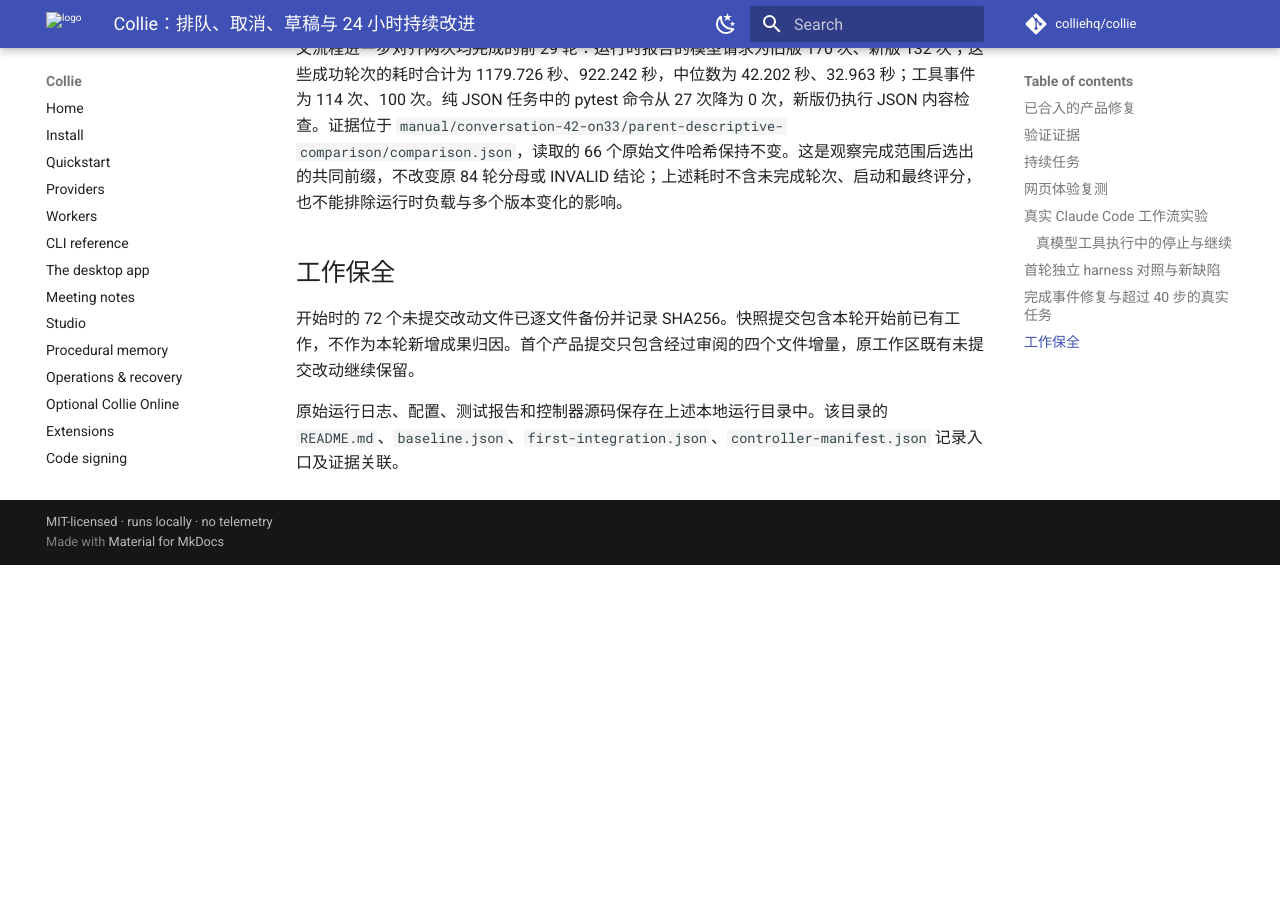
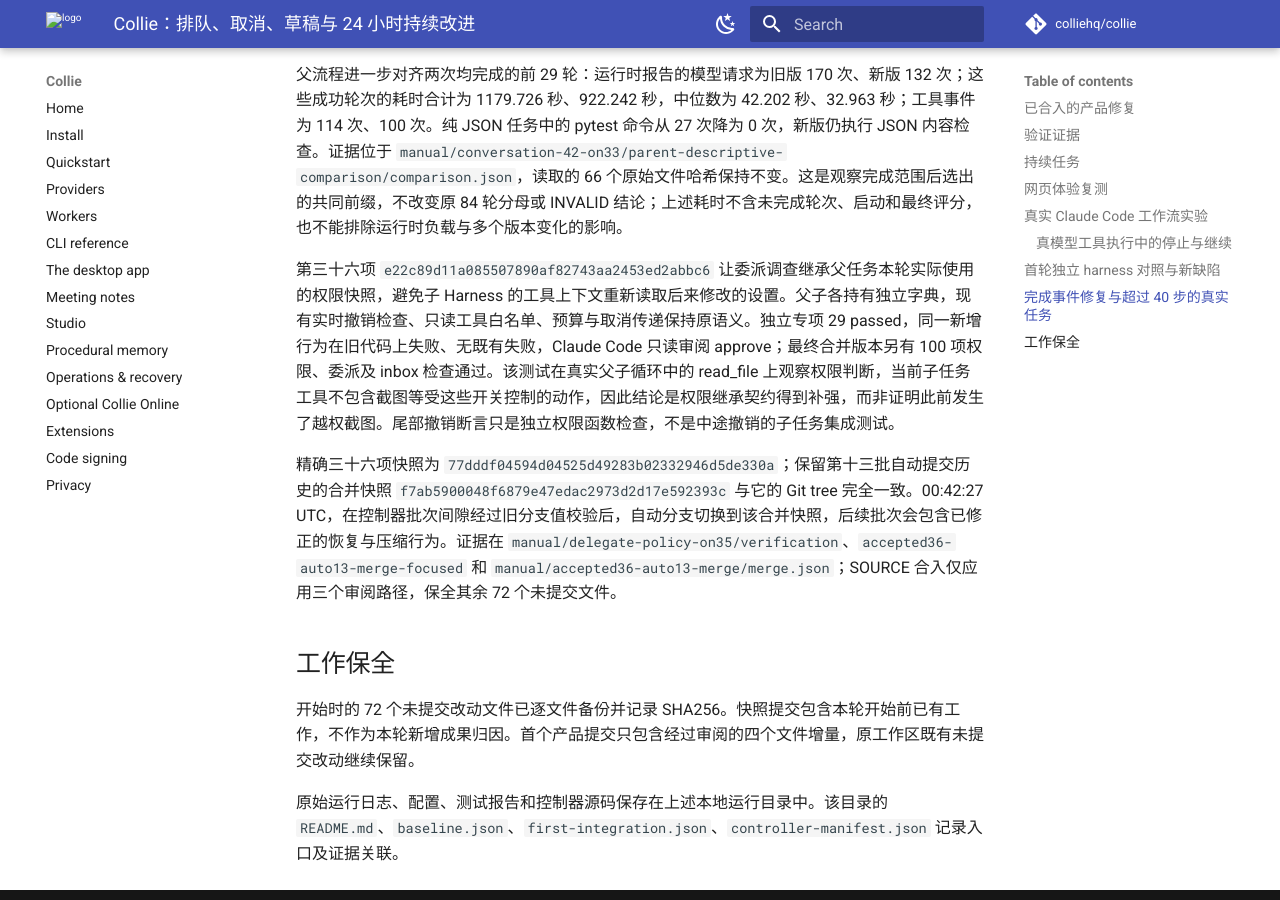
Before and after one commit to colliehq/collie, an MkDocs documentation site: the page built from docs/product-evolution-2026-09-13.md, in a window 1280 px wide and 900 px high, scrolled down 24915 px. Built offline with MkDocs 1.6.1 and Material for MkDocs 9.7.7, drawn with Linux system fonts in a browser that asks for light colours; comment, search, counter and statistics services are not loaded; before the commit the page ends 25480 px from its top, so only the background shows below that; some of the changed text lies outside the part shown.

Commit message:
docs: record delegated policy inheritance and verified automation merge

```diff
--- a/docs/product-evolution-2026-09-13.md
+++ b/docs/product-evolution-2026-09-13.md
@@ -2,7 +2,7 @@
 
 本轮从 2026-09-13 05:15 PDT 开始，后台任务截止于 2026-09-14 05:15 PDT。
 
-截至 9 月 14 日 00:34 UTC，三十五项产品改进已提交，新组合的完整离线回归通过：4238 passed、20 skipped，GUI 63/63、跨界面 41/41。新版 42 轮对照中，Collie 在每臂 20 分钟预算内完成 35 轮，旧版为 29 轮，两次原生路径均完成 42 轮。缓存布局实验已通过离线与订阅检查，等待其他模型任务结束后运行；尚无真模型缓存收益结论。
+截至 9 月 14 日 00:43 UTC，三十六项产品改动已提交。最近一次完整离线回归覆盖三十五项组合：4238 passed、20 skipped，GUI 63/63、跨界面 41/41；新增的子任务权限继承修复通过独立专项验证，最终三十六项组合另有 100 项相关检查通过。新版 42 轮对照中，Collie 在每臂 20 分钟预算内完成 35 轮，旧版为 29 轮，两次原生路径均完成 42 轮。缓存布局实验已通过离线与订阅检查，等待其他模型任务结束后运行；尚无真模型缓存收益结论。
 
 ## 已合入的产品修复
 
@@ -346,6 +346,10 @@
 
 父流程进一步对齐两次均完成的前 29 轮：运行时报告的模型请求为旧版 170 次、新版 132 次；这些成功轮次的耗时合计为 1179.726 秒、922.242 秒，中位数为 42.202 秒、32.963 秒；工具事件为 114 次、100 次。纯 JSON 任务中的 pytest 命令从 27 次降为 0 次，新版仍执行 JSON 内容检查。证据位于 `manual/conversation-42-on33/parent-descriptive-comparison/comparison.json`，读取的 66 个原始文件哈希保持不变。这是观察完成范围后选出的共同前缀，不改变原 84 轮分母或 INVALID 结论；上述耗时不含未完成轮次、启动和最终评分，也不能排除运行时负载与多个版本变化的影响。
 
+第三十六项 `e22c89d11a085507890af82743aa2453ed2abbc6` 让委派调查继承父任务本轮实际使用的权限快照，避免子 Harness 的工具上下文重新读取后来修改的设置。父子各持有独立字典，现有实时撤销检查、只读工具白名单、预算与取消传递保持原语义。独立专项 29 passed，同一新增行为在旧代码上失败、无既有失败，Claude Code 只读审阅 approve；最终合并版本另有 100 项权限、委派及 inbox 检查通过。该测试在真实父子循环中的 read_file 上观察权限判断，当前子任务工具不包含截图等受这些开关控制的动作，因此结论是权限继承契约得到补强，而非证明此前发生了越权截图。尾部撤销断言只是独立权限函数检查，不是中途撤销的子任务集成测试。
+
+精确三十六项快照为 `77dddf04594d04525d49283b02332946d5de330a`；保留第十三批自动提交历史的合并快照 `f7ab5900048f6879e47edac2973d2d17e592393c` 与它的 Git tree 完全一致。00:42:27 UTC，在控制器批次间隙经过旧分支值校验后，自动分支切换到该合并快照，后续批次会包含已修正的恢复与压缩行为。证据在 `manual/delegate-policy-on35/verification`、`accepted36-auto13-merge-focused` 和 `manual/accepted36-auto13-merge/merge.json`；SOURCE 合入仅应用三个审阅路径，保全其余 72 个未提交文件。
+
 ## 工作保全
 
 开始时的 72 个未提交改动文件已逐文件备份并记录 SHA256。快照提交包含本轮开始前已有工作，不作为本轮新增成果归因。首个产品提交只包含经过审阅的四个文件增量，原工作区既有未提交改动继续保留。
```
